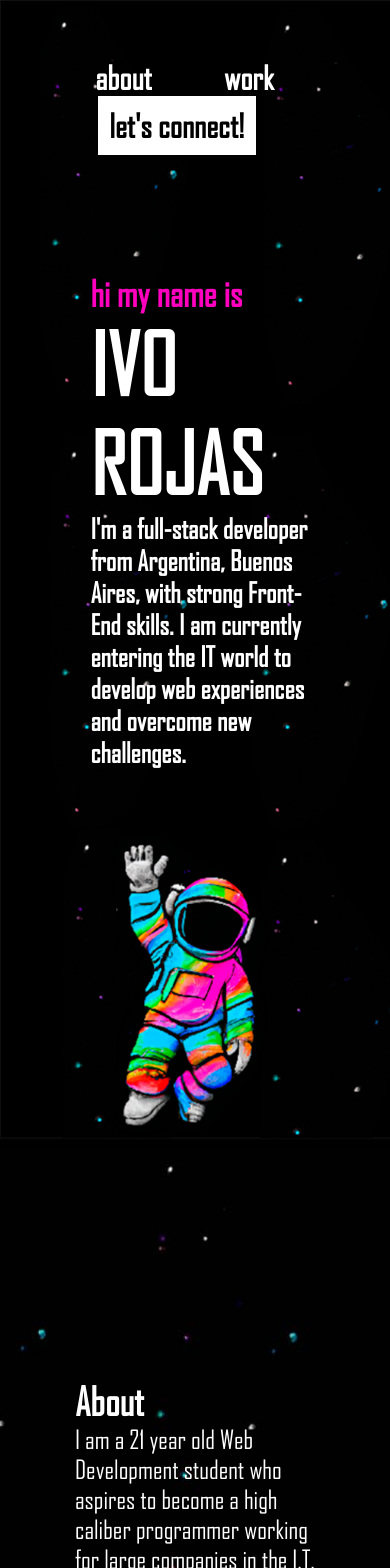
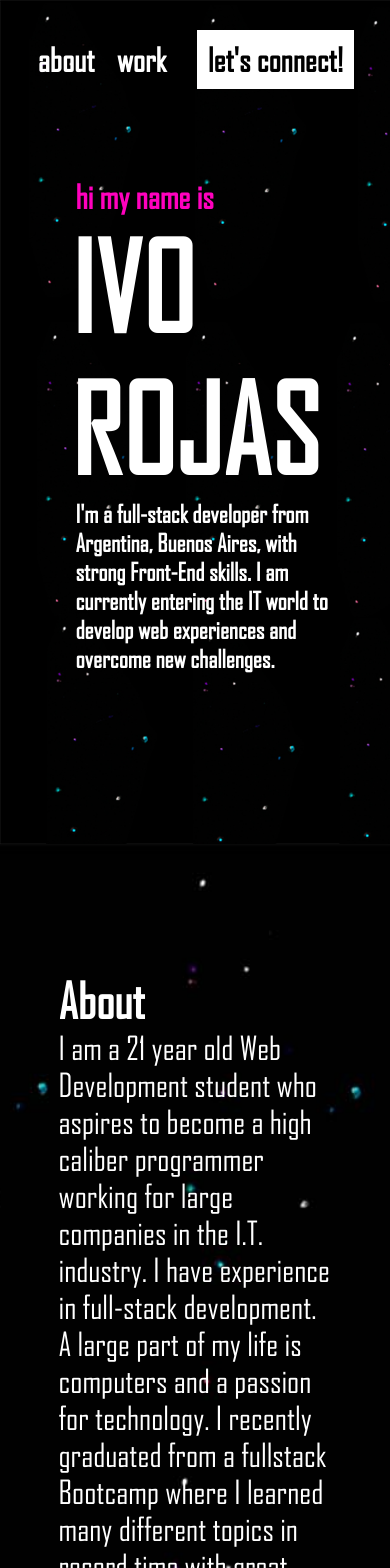
Before and after one commit to ivorojas/Portafolio, a React (Create React App) app: page / in a window 390 px wide. Shown: the top 1568 px of the page. Built offline with nearby package versions, Linux system fonts and the light colour scheme; a web font is replaced by a local one.

Commit message:
Diseño responsive actualizado

```diff
--- a/src/components/About.css
+++ b/src/components/About.css
@@ -3,42 +3,32 @@
     src: url('.././fonts/agency-fb.ttf');
   }
 
-
-
 .about-container {
     display: flex;
     flex-direction: column;
-
     align-items: center;
     background-image: url("../img/BACKGROUND3.jpg");
     background-position: 10%;
-  /* background-color: rgb(10, 6, 32);*/
     background-size: cover;
     color: white;
-    /*height: 760px;*/
-    height: 110vh;
+    height: auto;
     font-family: 'agency-fb', arial;
     font-size: 2rem;
+    padding-bottom: 30rem;
 }
-
-
 
 #about_title {
     display: flex;
     justify-content: center;
     align-items: center;
     flex-direction: column;
-
 }
 
 #text_container {
-    margin-top: 8rem;
+    margin-top: 1rem;
     width: 40rem;
- /*top: -9rem;*/
 
 }
-
-
 
 #ul {
     display: flex;
@@ -50,18 +40,15 @@
     margin: 3rem;
 }
 
-
 #ul li{
    margin-right: 2.5rem;
 }
 
-@media only screen and (max-width: 420px) {
-    .about-container {
-        height: 80rem;
+@media (max-width: 540px) {
+    #text_container {
+        margin-top: 8rem;
+        width: 70%;
+        font-size: 2rem;
+        margin-bottom: 5rem;
     }
-    #text_container {
-        margin-top: 15rem;
-        width: 15rem;
-        font-size: 1.6rem;
-    }
-}
+  }
--- a/src/components/Home.css
+++ b/src/components/Home.css
@@ -1,36 +1,31 @@
 @font-face {
     font-family: 'agency-fb';
     src: url('.././fonts/agency-fb.ttf');
-  }
-
+}
 
 .home-container {
     display: flex;
     background-image: url("../img/BACKGROUND.jpg");
     background-size: cover;
     color: white;
-    /*height: 800px;*/
     min-height: 100vh;
     flex-direction: column;
     justify-content: center;
-
 }
 
 #div_navbar {
     position: relative;
-
 }
 
 #container-content {
     position: relative;
-   /* top: 12vh;*/
     display: flex;
- flex-direction: row;
- justify-content: space-around;
- align-items: center;
- font-family: 'agency-fb', arial;
- padding-left: 20px;
-
+    flex-direction: row;
+    justify-content: space-around;
+    align-items: center;
+    font-family: 'agency-fb', arial;
+    padding-left: 20px;
+    overflow-y: hidden;
 }
 
 #texto-landing {
@@ -42,24 +37,20 @@
 #my-name {
     font-size:2rem;
     color: #ff01be;
-
 }
 #ivo-rojas {
     font-size: 8rem;
-
 }
 
 #introduction {
     font-size: 1.5rem;
     font-family: 'agency-fb', arial;
-
 }
 
 #logo {
     position: relative;
     right: 4rem;
     animation: float 4s ease-in-out infinite;
-
 }
 
 @keyframes float {
@@ -68,88 +59,34 @@
     100%   { transform: translate(0, -0px); }
 }
 
-
-
-@media only screen and (max-width: 850px) {
-
+@media (max-width: 540px) {
     #container-content {
-
-        display: flex;
-     flex-direction: row;
-     justify-content: center;
-     align-items: center;
-
+    display: flex;
+    flex-direction: column;
     }
-
-
     #texto-landing {
-        padding: 2rem;
-        font-family: 'agency-fb', arial;
-        font-weight: 600;
-    }
-
-    #my-name {
-        font-size:2.9rem;
-        color: #ff01be;
+        margin-top: 10vw;
+        width: 70%;
+        margin-bottom: 2rem;
     }
     #ivo-rojas {
-        font-size: 6.3rem;
+        position: relative;
+        left: -0.3rem;
+        font-size: 7.5rem;
+    }
+    #logo {
+        display: none;
+    }
+  }
 
-    }
-
-    #introduction {
-        display: flex;
-        justify-content: center;
-        width: 15rem;
-        font-size: 1.7rem;
-        font-family: 'agency-fb', arial;
-    }
-
-}
-
-@media only screen and (max-width: 420px) {
+  @media (max-width: 350px) {
     .home-container {
-        min-height: 100vh;
-    }
-    #container-content {
-        margin-top: 15rem;
-        display: flex;
-     flex-direction: column;
-     align-items: flex-start;
-justify-content: center;
-        font-family: 'agency-fb', arial;
-
-    }
-    #texto-landing {
-        padding-left: 4.4rem;
-        width: 10rem;
-        font-family: 'agency-fb', arial;
-        font-weight: 600;
-    }
-
-    #my-name {
-        font-size:2.2rem;
-        color: #ff01be;
+        justify-content: flex-start;
+        padding-top: 2rem;
     }
     #ivo-rojas {
-        font-size: 5.2rem;
-
+        position: relative;
+        left: -0.3rem;
+        font-size: 7rem;
     }
-
-    #introduction {
-        display: flex;
-        justify-content: center;
-        width: 15rem;
-        font-size: 1.7rem;
-        font-family: 'agency-fb', arial;
-    }
-
-    #logo {
-        position: relative;
-        left: 4.4rem;
-
-
-    }
-
-
-}
+  }
--- a/src/components/NavBar.css
+++ b/src/components/NavBar.css
@@ -9,7 +9,6 @@
   right: 0px;
   display: flex;
   background-color: transparent;
-
   justify-content: flex-end;
   padding: 1rem;
   flex-direction: row;
@@ -18,7 +17,9 @@
 
 .nav {
   margin-left: 50px;
+
 }
+
 .nav-link {
   margin-left: 50px;
 }
@@ -31,15 +32,13 @@
   font-family: 'agency-fb', arial;
   font-weight: 800;
   font-size: 2rem;
-
+  overflow-y: hidden;
 }
 
 .nav-button:hover {
   border: 0px;
   cursor: pointer;
   color: rgb(248, 250, 114);
-
-
 }
 
 .icon_menu {
@@ -47,22 +46,9 @@
 
 }
 
-#menu_button {
-  border: 0px;
-  background-color: transparent;
-  font-size: 2.5rem;
-
-}
-
-
-
-/*---------------------------------------*/
 .nav-button {
-
-
   cursor: pointer;
   position: relative;
-
   transition-timing-function: cubic-bezier(0.25, 0.8, 0.25, 1);
   transition-duration: 400ms;
   transition-property: color;
@@ -93,8 +79,6 @@
   transition-property: width, left;
 }
 
-  /*----------------------------------------------------------*/
-
 .lets_connect {
   border: 0px;
   padding: 0.7rem;
@@ -119,28 +103,32 @@
 
 }
 
-  /*----------------------------------------------------------*/
-
-
-  @media only screen and (max-width: 420px) {
-    .nav-button  {}
-    .lets_connect {
-
-      margin: 4rem;
+@media (max-width: 540px) {
+  .nav-container {
+    padding: 0;
+    padding-top: 30px;
+    justify-content: center;
   }
-  .nav-container {
-    height: 10rem;
-    display: flex;
-    justify-content: center;
-    align-items: center;
+  .nav {
+    margin-left: 10px;
+  }
+  .nav-link {
+    margin-left: 0px;
   }
 }
 
-
-  @media only screen and (min-width: 700px) {
-
-
-    #menu_button {
-      display: none;
+@media (max-width: 350px) {
+  .nav {
+    margin-left: 10px;
+    flex-wrap: wrap;
+    display: flex;
+    justify-content: center;
+    position: relative;
+    left: -0.5rem;
+    height: auto;
+  }
+  .nav-container {
+    position: static;
+    padding: 0;
   }
 }
--- a/src/components/Work.css
+++ b/src/components/Work.css
@@ -3,18 +3,13 @@
     src: url('.././fonts/agency-fb.ttf');
   }
 
-
 .work_container {
     display: flex;
     background-image: url("../img/BACKGROUND.jpg");
     background-size: cover;
-    /*background-attachment: fixed;*/
     color: white;
-    /*height: 800px;*/
-    height: 63rem;
+    height: 100%;
     flex-direction: column;
-
-
 }
 
 .work_container h3 {
@@ -41,8 +36,6 @@
     box-shadow: 0 4px 30px rgba(0, 0, 0, 0.1);
     backdrop-filter: blur(4px);
     -webkit-backdrop-filter: blur(4px);
-    /*border: 1px solid rgba(255, 255, 255, 0.3);*/
-
 }
 
 .card_content {
@@ -71,9 +64,11 @@
     margin-top: 2rem;
     margin-left: 2rem;
 }
+
 .button_card img{
     width: 1rem;
 }
+
 #work_title {
     margin-top:2rem;
     font-size: 2rem;
@@ -82,7 +77,6 @@
 .imagen_port {
     width: 21rem;
 }
-
 
 .footer {
     display: flex;
@@ -103,32 +97,3 @@
     font-size: 1.2rem;
     font-family: 'agency-fb', arial;
 }
-
-
-@media only screen and (max-width: 420px) {
-    .work_container {
-        /*height: 2000px;*/
-    }
-
-
-    #card_container {
-        display: flex;
-        flex-direction: column;
-    }
-    .card {
-        width: 19rem;
-    }
-
-}
-
-@media only screen and (max-width: 1200px) {
-
-    .work_container {
-
-        height: 105rem;
-
-    }
-    .imagen_port {
-        width: 19rem;
-    }
-}
--- a/src/index.css
+++ b/src/index.css
@@ -1,4 +1,5 @@
 * {
   margin: 0;
   padding: 0;
+  overflow-x: hidden;
 }
```
Also changed, not shown: src/components/NavBar.jsx (+4 -7 lines). Lines whose indentation alone changed are shown as unchanged.
